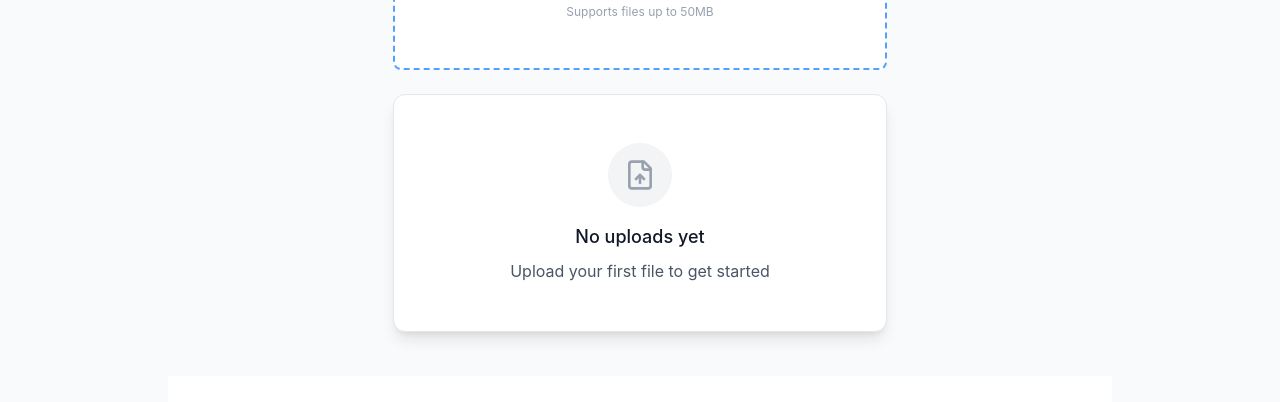
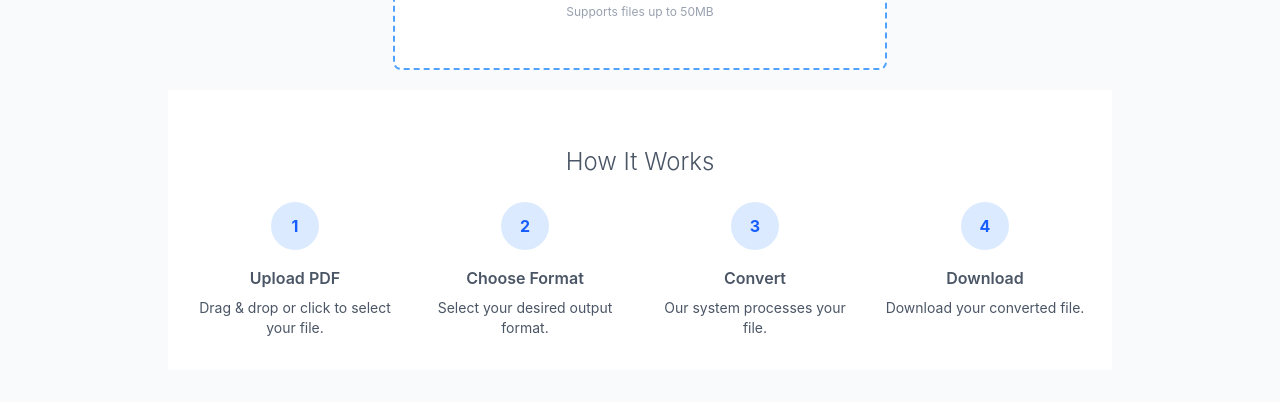
Before and after one commit to PawDevUK/filesconverto, a Next.js app: page / in a window 1280 px wide. Shown: the part 330-732 px from the top of the page. Built offline with nearby package versions, Linux system fonts and the light colour scheme.

Commit message:
Added ternary to display UploadList in case of uploaded files in uploads.

```diff
--- a/app/Main/Hero.tsx
+++ b/app/Main/Hero.tsx
@@ -8,7 +8,7 @@ import UploadsList from './Uploads';
 import { UploadsInfoTypes } from '@/app/types/upload.types';
 // import { mockUploads } from '@/app/store/mockUploads';
 import { store } from '@/app/store/data';
-import { getIndexedDB} from '../utils/IndexedDB';
+import { getIndexedDB } from '../utils/IndexedDB';
 
 type DropzoneProps = { onUpload?: () => Promise<void> };
 const Dropzone = DropzoneComponent as React.ComponentType<DropzoneProps>;
@@ -45,7 +45,7 @@ const Hero: React.FC = () => {
 					}}
 				/>
 
-				<UploadsList uploads={uploads} onDelete={handleDelete} />
+				{uploads.length === 0 ? '' : <UploadsList uploads={uploads} onDelete={handleDelete} />}
 			</section>
 			<section id='how-it-works' className='py-8 px-6 bg-white text-center'>
 				<HowItWorks></HowItWorks>
```
